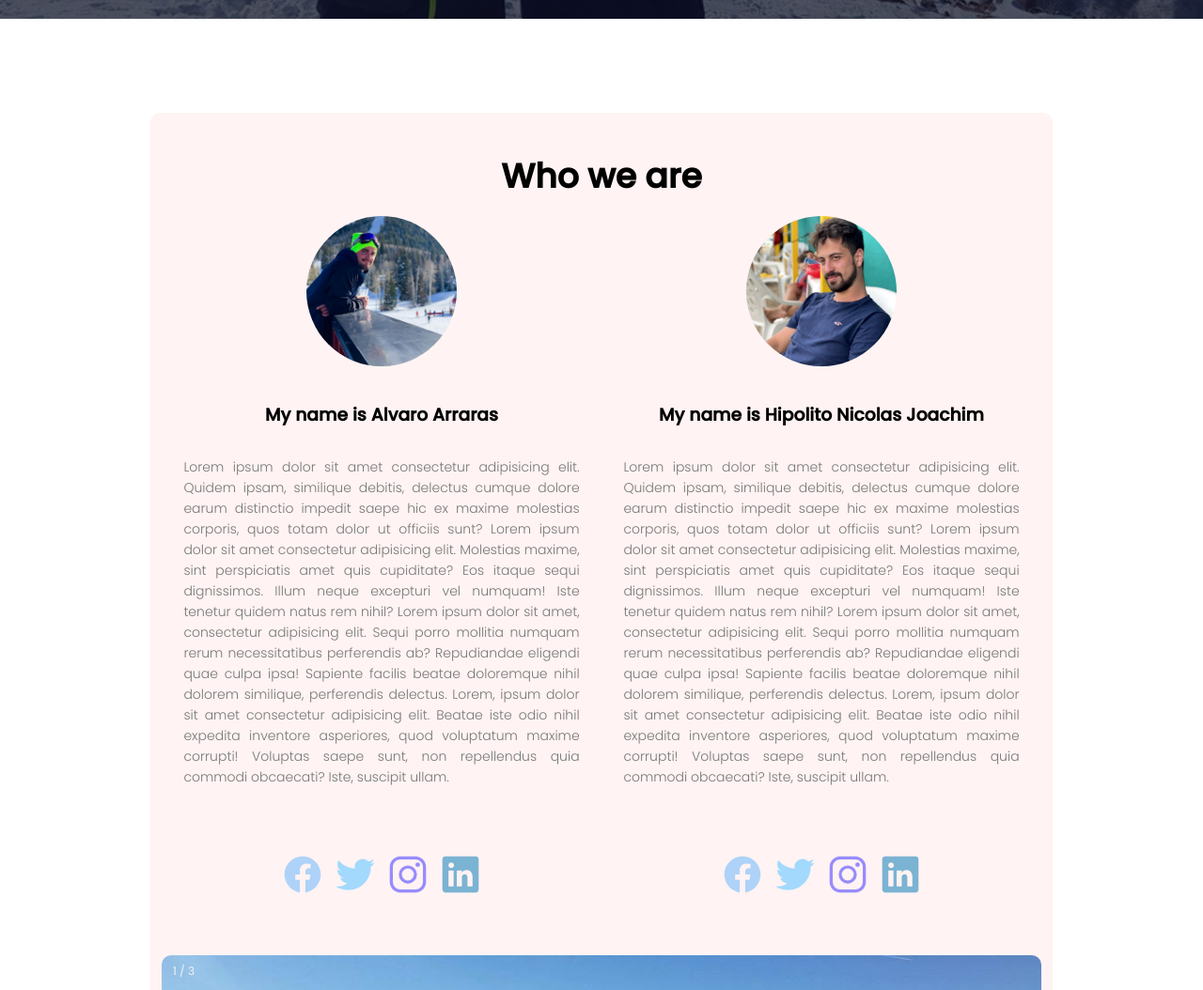
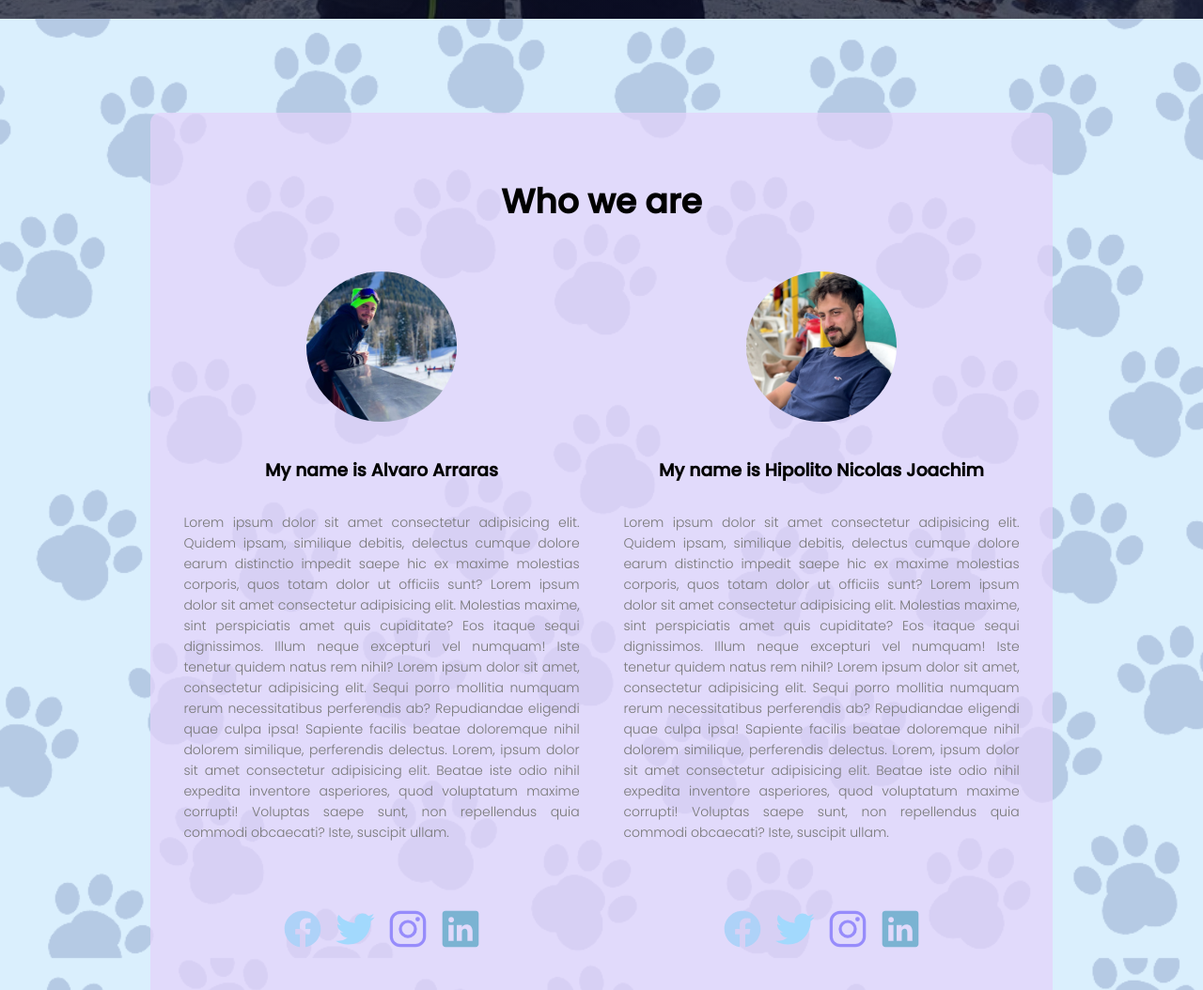
Before and after one commit to santiagorisso/first-html, a plain HTML site: page index.html in a window 1280 px wide. Shown: the part 780-1834 px from the top of the page at 94% size. Drawn offline with nearby package versions, Linux system fonts and the light colour scheme.

Commit message:
added some style

```diff
--- a/style.css
+++ b/style.css
@@ -83,6 +83,11 @@
 
 html {
   scroll-behavior: smooth;
+  background: url(images/Artboard\ 1.png) no-repeat center center fixed;
+  -webkit-background-size: cover;
+  -moz-background-size: cover;
+  -o-background-size: cover;
+  background-size: cover;
 }
 
 nav {
@@ -240,7 +245,6 @@ nav .fa {
 /*--- info aboutme ---*/
 
 .aboutme-text{
-
   text-align: justify;
 }
 
@@ -255,8 +259,8 @@ nav .fa {
 h1 {
   font-size: 36px;
   font-weight: 600;
-  margin-top: 20px;
-  margin-bottom: 15px;
+  margin-top: 5%;
+  margin-bottom: 5%;
 }
 
 p {
@@ -279,7 +283,7 @@ p {
 
 .infocol {
   flex-basis: 31%;
-  background: #fff3f3;
+  background-color: #e5d3fbb8;
   border-radius: 10px;
   margin-bottom: 5%;
   padding: 20px 12px;
```
Also changed, not shown: images/Artboard 1.png (added).
